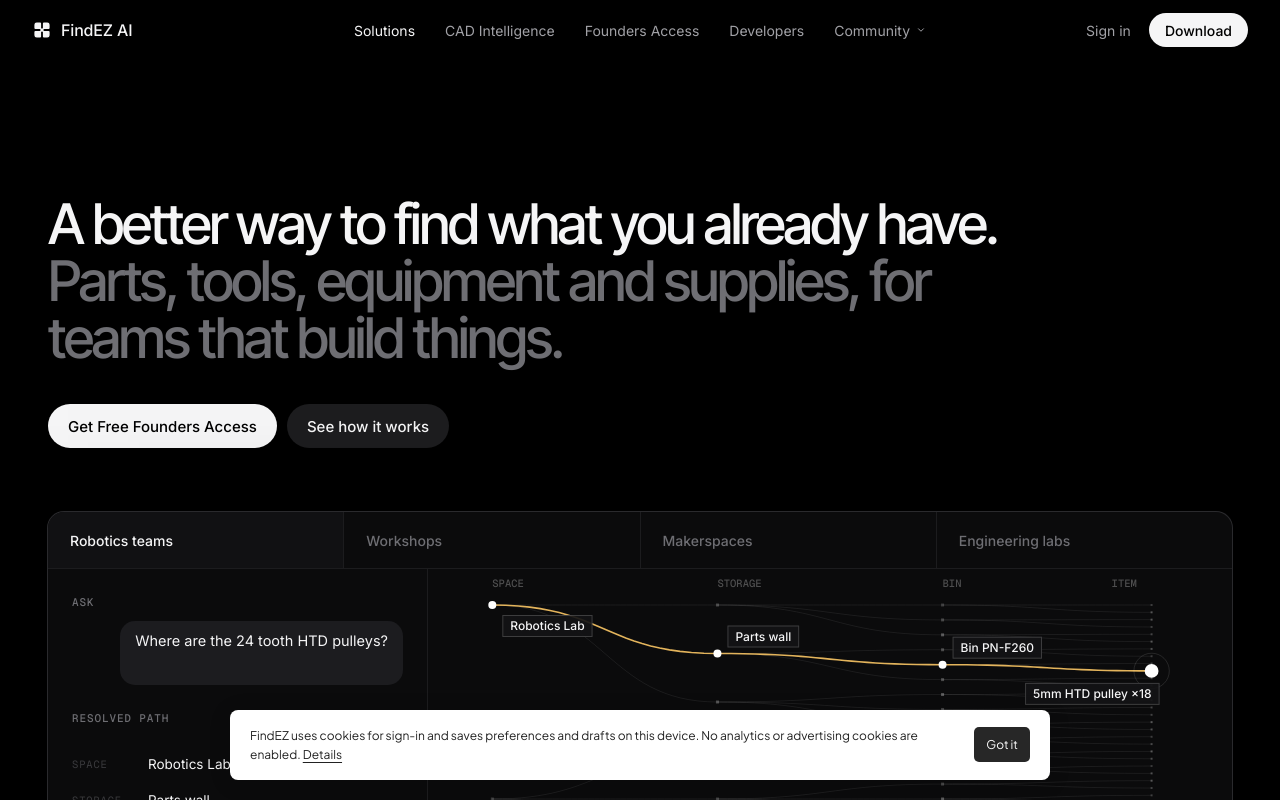
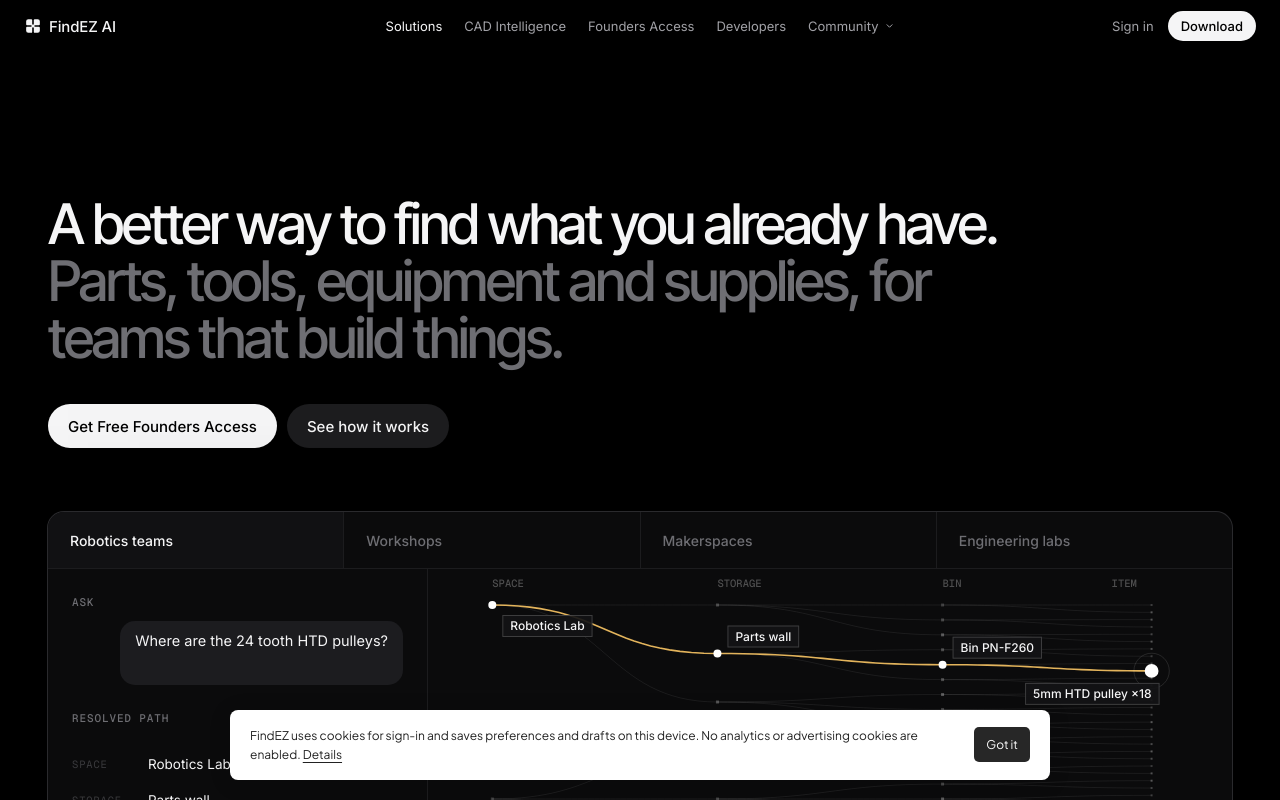
Before and after one commit to tanyasmritivc/main-inventory-app, a Next.js app in the folder frontend/: page /solutions in a window 1280 px wide. Shown: the top 800 px of the page. Built offline with nearby package versions, Linux system fonts and the light colour scheme.

Commit message:
Make Solutions navigation header more compact

```diff
--- a/frontend/src/components/marketing-dark/solutions.css
+++ b/frontend/src/components/marketing-dark/solutions.css
@@ -6,6 +6,17 @@
 .solutions-page :where(main h3){margin:1em 0}
 .solutions-page :where(main p){margin:1em 0}
 .solutions-page .x-links a.here{color:var(--w)}
+/* Compact header for the Solutions page. */
+.solutions-page .x-nav{height:52px}
+.solutions-page .x-nav .x-in{padding:0 24px}
+.solutions-page .x-logo{font-size:15px;gap:7px}
+.solutions-page .x-logo svg{width:18px;height:18px}
+.solutions-page .x-links{gap:22px;font-size:13px}
+.solutions-page .x-ddb{font-size:13px}
+.solutions-page .x-act{gap:14px}
+.solutions-page .x-act .si{font-size:13px}
+.solutions-page .x-nav .x-p{height:30px;padding:0 13px;font-size:13px}
+@media(max-width:700px){.solutions-page .x-nav .x-in{padding:0 16px}}
 /* hero */
 .solutions-page .s-hero{padding:150px 0 0}
 .solutions-page .s-h1{font:500 56px/1.02 var(--font-app-tight),var(--font-app-inter);letter-spacing:-.045em;max-width:1000px}
```
Also changed, not shown: 1 other file (tests, documents, lock files or other folders).
